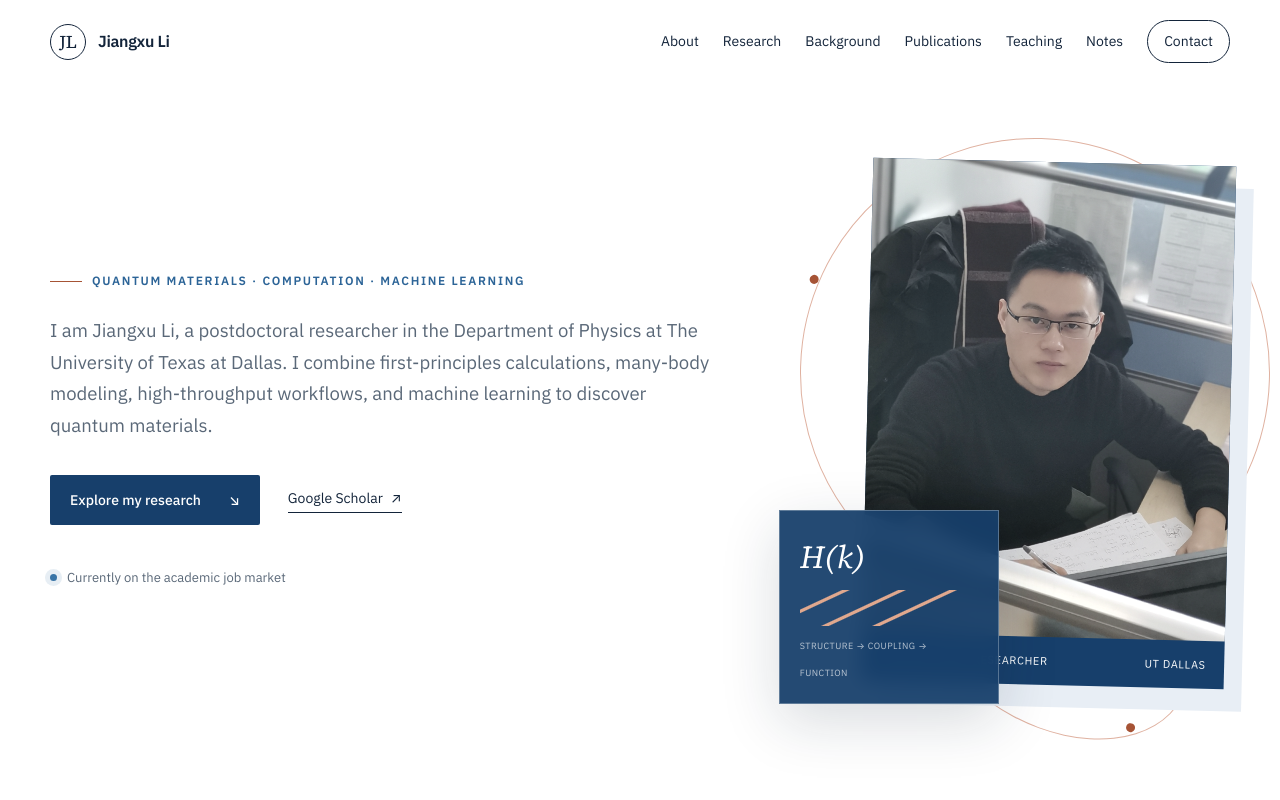
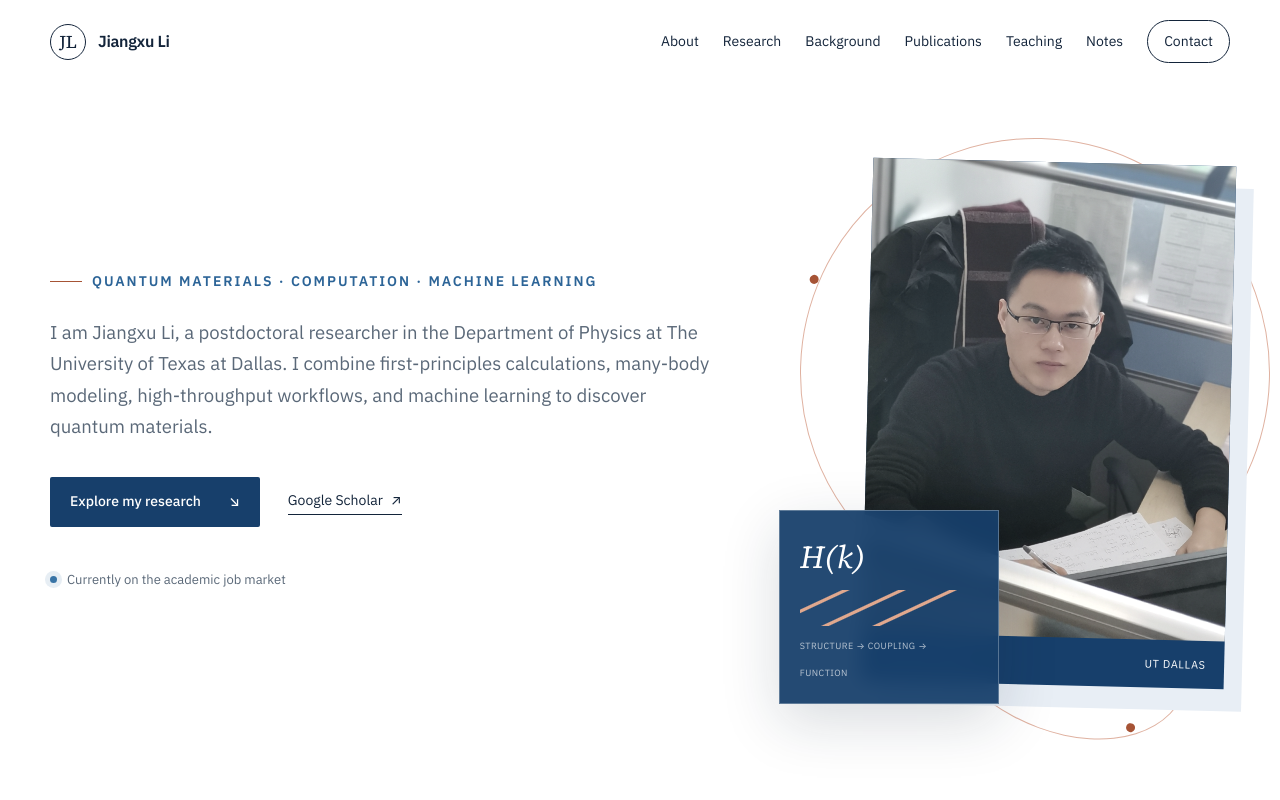
Before and after one commit to jxli15s/jxli15s.github.io, a plain HTML site: page index.html in a window 1280 px wide. Shown: the top 800 px of the page. Drawn offline with Linux system fonts and the light colour scheme.

Commit message:
Refine homepage details and background dates

```diff
--- a/css/academic.css
+++ b/css/academic.css
@@ -38,7 +38,7 @@ button { color: inherit; font: inherit; }
 
 .hero { display: grid; grid-template-columns: minmax(0, 1.15fr) minmax(360px, 0.7fr); gap: clamp(70px, 9vw, 140px); align-items: center; width: var(--page); min-height: 100svh; margin: auto; padding: 132px 0 72px; }
 .eyebrow, .kicker { margin: 0 0 24px; color: var(--navy-soft); font-size: 12px; font-weight: 600; letter-spacing: 0.14em; text-transform: uppercase; }
-.eyebrow { display: flex; align-items: center; gap: 10px; }
+.eyebrow { display: flex; align-items: center; gap: 10px; font-size: 14px; }
 .eyebrow span { display: block; width: 32px; height: 1px; background: var(--rust); }
 h1, h2, h3, p { margin-top: 0; }
 h1 { max-width: 820px; margin-bottom: 30px; font-family: var(--serif); font-size: clamp(54px, 5.8vw, 86px); font-weight: 400; letter-spacing: -0.042em; line-height: 0.98; }
--- a/index.html
+++ b/index.html
@@ -52,7 +52,7 @@
       <div class="hero-visual reveal" data-delay="1">
         <div class="portrait-frame">
           <img src="/img/jxli.jpg" alt="Portrait of Jiangxu Li" width="1397" height="1675">
-          <div class="portrait-caption"><span>Postdoctoral Researcher</span><span>UT Dallas</span></div>
+          <div class="portrait-caption"><span>Postdoctoral</span><span>UT Dallas</span></div>
         </div>
         <div class="orbit orbit-one" aria-hidden="true"></div><div class="orbit orbit-two" aria-hidden="true"></div>
         <div class="formula-card" aria-hidden="true"><span>H(k)</span><div class="formula-line"></div><small>structure → coupling → function</small></div>
@@ -104,12 +104,12 @@
       <div class="background-layout">
         <div class="section-heading reveal"><p class="kicker">Academic path</p><h2>Materials roots, physics questions.</h2></div>
         <div class="timeline reveal">
-          <article><span class="timeline-year">2025—Present</span><div><h3>Postdoctoral Researcher</h3><p>The University of Texas at Dallas</p><small>Research group: Fan Zhang</small></div></article>
-          <article><span class="timeline-year">2024—2025</span><div><h3>NSF MRSEC Postdoctoral Fellow</h3><p>University of Tennessee, Knoxville</p><small>Research group: Adrian Del Maestro</small></div></article>
-          <article><span class="timeline-year">2023</span><div><h3>Postdoctoral Fellow</h3><p>University of Tennessee, Knoxville</p><small>Research group: Yang Zhang</small></div></article>
-          <article><span class="timeline-year">2021—2023</span><div><h3>Postdoctoral Fellow</h3><p>Institute of Metal Research, Chinese Academy of Sciences</p><small>Mentors: Yan Sun and Xing-Qiu Chen</small></div></article>
-          <article class="education-entry"><span class="timeline-year">2021</span><div><h3>Ph.D. in Materials Science</h3><p>University of Science and Technology of China</p></div></article>
-          <article class="education-entry"><span class="timeline-year">2015</span><div><h3>B.S. in Materials Science</h3><p>Central South University</p></div></article>
+          <article><span class="timeline-year">Sep 2025—Present</span><div><h3>Postdoctoral Researcher</h3><p>The University of Texas at Dallas</p><small>Research group: Fan Zhang</small></div></article>
+          <article><span class="timeline-year">Jan 2024—Sep 2025</span><div><h3>NSF MRSEC Postdoctoral Fellow</h3><p>University of Tennessee, Knoxville</p><small>Research group: Adrian Del Maestro</small></div></article>
+          <article><span class="timeline-year">Sep 2023—Dec 2023</span><div><h3>Postdoctoral Fellow</h3><p>University of Tennessee, Knoxville</p><small>Research group: Yang Zhang</small></div></article>
+          <article><span class="timeline-year">Jul 2021—Aug 2023</span><div><h3>Postdoctoral Fellow</h3><p>Institute of Metal Research, Chinese Academy of Sciences</p><small>Mentors: Yan Sun and Xing-Qiu Chen</small></div></article>
+          <article class="education-entry"><span class="timeline-year">Aug 2015—Jun 2021</span><div><h3>Ph.D. in Materials Science</h3><p>University of Science and Technology of China</p></div></article>
+          <article class="education-entry"><span class="timeline-year">Sep 2011—Jun 2015</span><div><h3>B.S. in Materials Science</h3><p>Central South University</p></div></article>
         </div>
       </div>
     </section>
```
